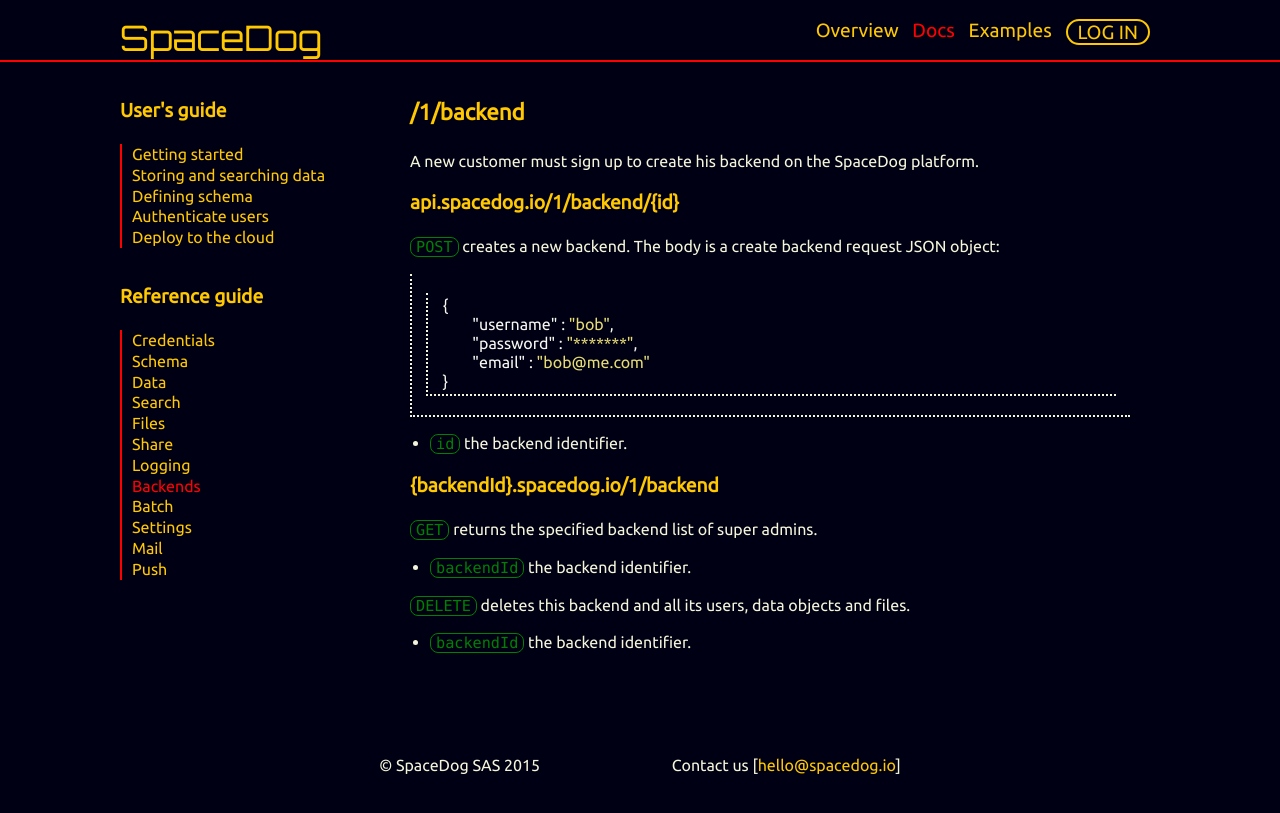
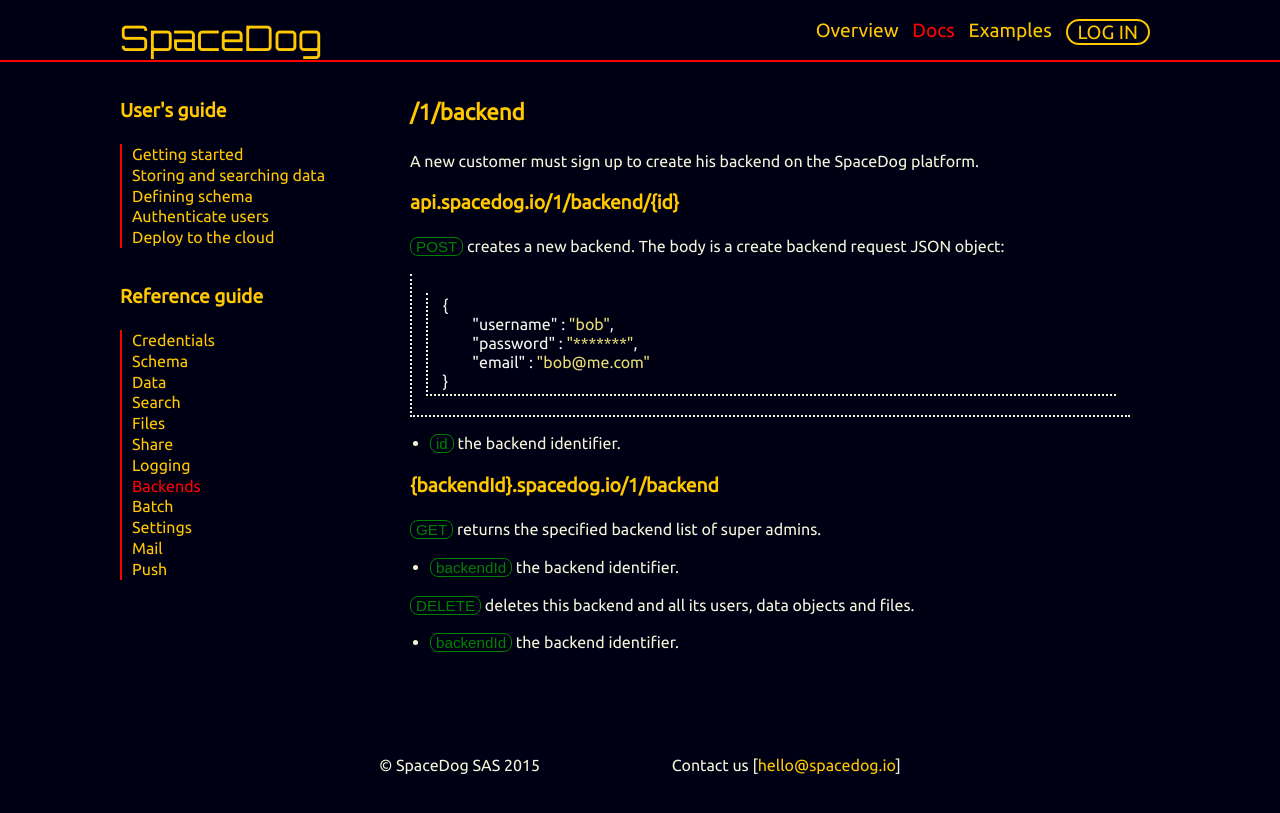
Before and after one commit to spacedog-io/spacedog.io, a Jekyll site: the page built from src/_reference-guide/backends.md, in a window 1280 px wide and 900 px high. Shown: the top 813 px of the window. Built offline with Jekyll 4.4.1, drawn with Linux system fonts in a browser that asks for light colours; nearby versions of some CDN libraries; Markdown is read by kramdown in place of the engine named in the settings.

Commit message:
Set new police for code highlights

```diff
--- a/src/styles/highlight.css
+++ b/src/styles/highlight.css
@@ -12,7 +12,7 @@
 
 code,
 pre {
-	font-family: consolas;
+	font-family: andale mono, sans-serif;
 }
 
 
```
